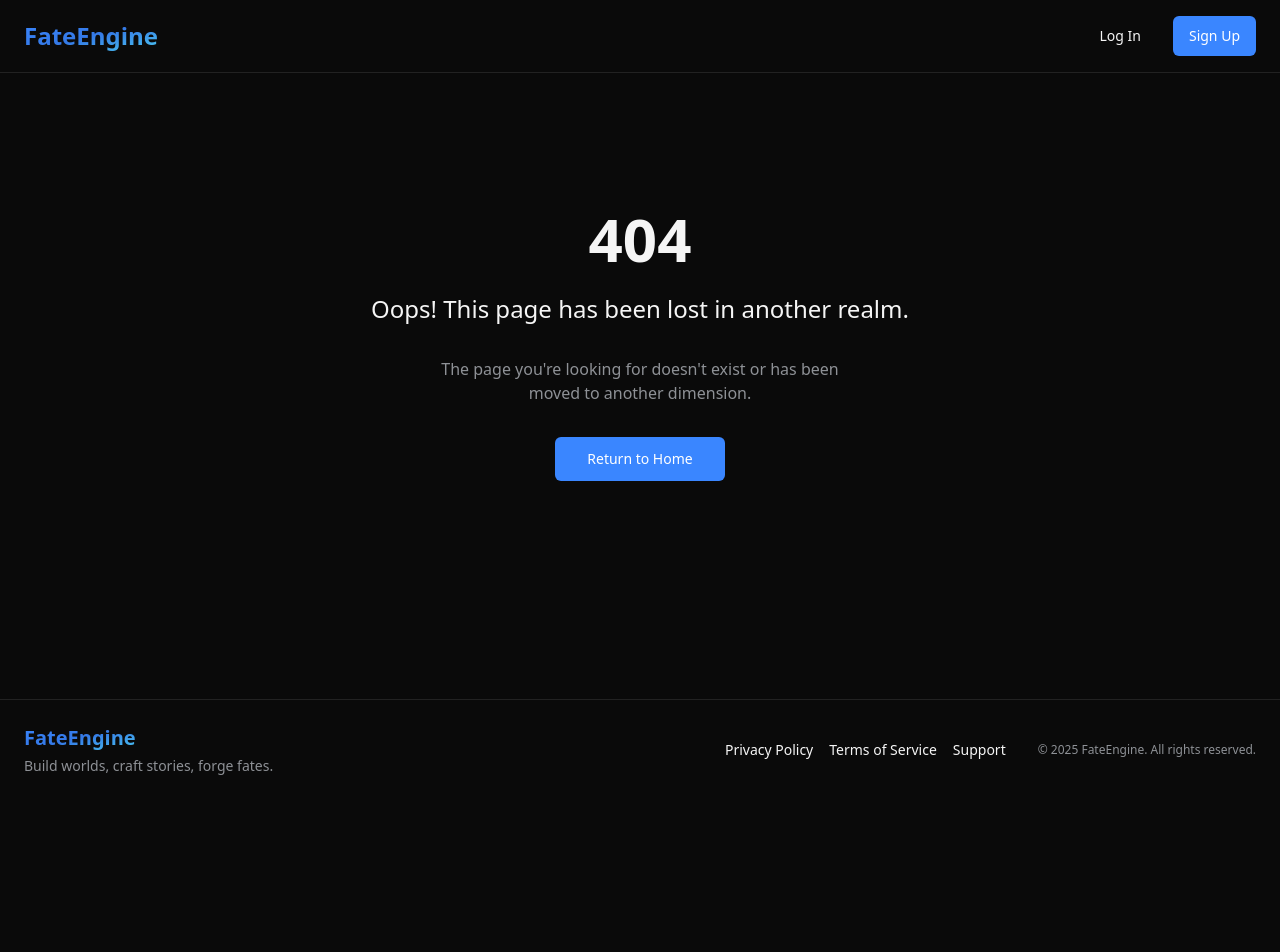
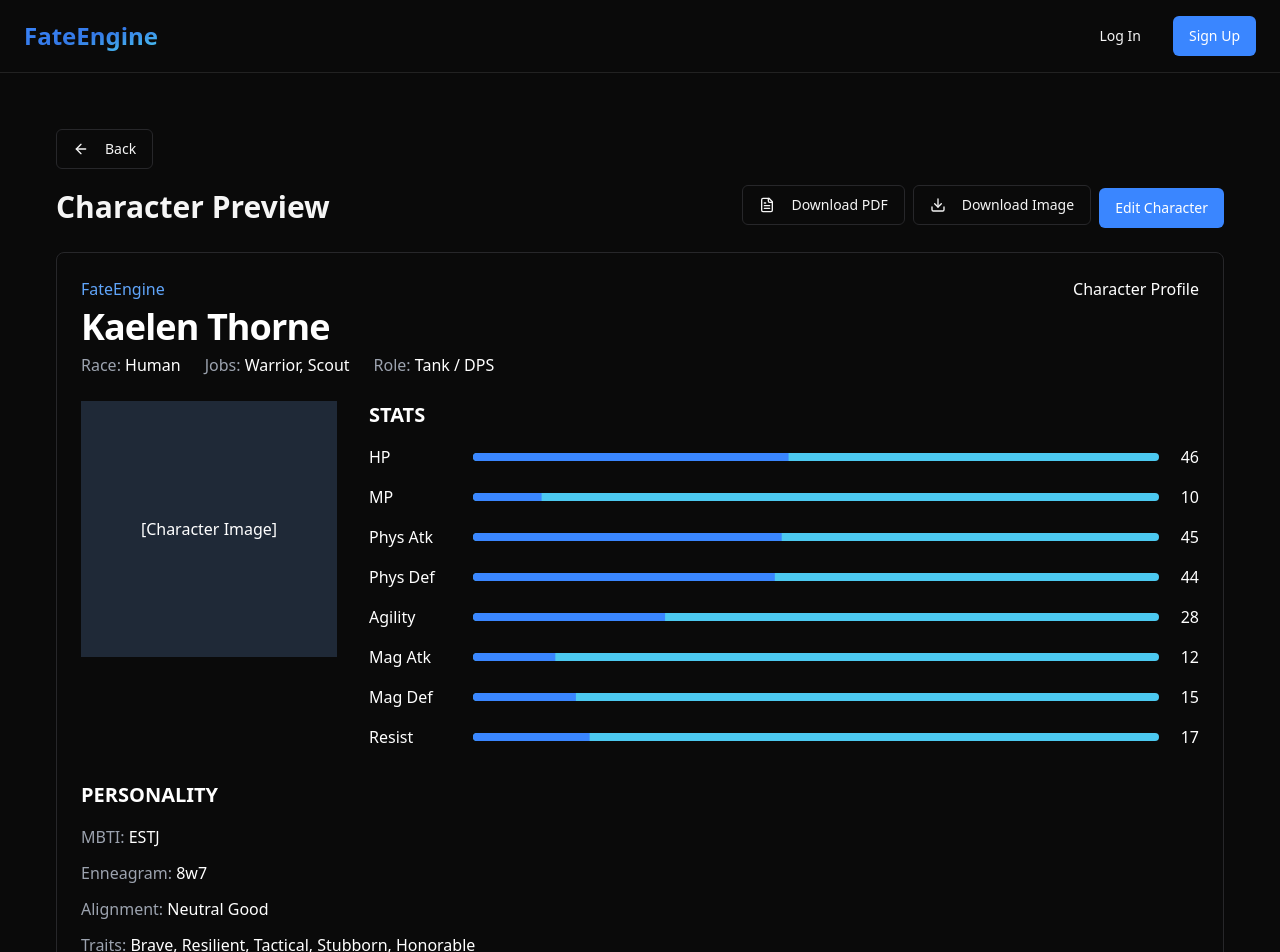
Before and after one commit to edonnie/storyforge-universe-builder, a React (Vite) app: page /worlds/1/characters/1 in a window 1280 px wide. Shown: the top 952 px of the page. Before the commit the page ends 800 px from the top, so only its background shows below. Built offline with nearby package versions, Linux system fonts and the light colour scheme.

Commit message:
feat: Implement character sheet preview and export
Adds a character sheet preview page with PDF and image export functionality.
The preview page displays the character sheet and provides buttons to download
the sheet as a PDF or image.

```diff
--- a/package.json
+++ b/package.json
@@ -45,6 +45,7 @@
     "cmdk": "^1.0.0",
     "date-fns": "^3.6.0",
     "embla-carousel-react": "^8.3.0",
+    "html2canvas": "^1.4.1",
     "html2pdf.js": "^0.10.1",
     "input-otp": "^1.2.4",
     "jspdf": "^3.0.1",
--- a/src/App.tsx
+++ b/src/App.tsx
@@ -10,6 +10,7 @@ import LandingPage from './pages/LandingPage';
 import Dashboard from './pages/Dashboard';
 import WorldDetail from './pages/WorldDetail';
 import CharacterCreation from './pages/CharacterCreation';
+import CharacterPreview from './pages/CharacterPreview';
 import Plans from './pages/Plans';
 import Support from './pages/Support';
 import NotFound from './pages/NotFound';
@@ -27,6 +28,8 @@ const App = () => (
           <Route path="/dashboard" element={<Dashboard />} />
           <Route path="/worlds/:worldId" element={<WorldDetail />} />
           <Route path="/worlds/:worldId/characters/create" element={<CharacterCreation />} />
+          <Route path="/worlds/:worldId/characters/:characterId" element={<CharacterPreview />} />
+          <Route path="/worlds/:worldId/characters/:characterId/edit" element={<CharacterCreation />} />
           <Route path="/plans" element={<Plans />} />
           <Route path="/support" element={<Support />} />
           {/* ADD ALL CUSTOM ROUTES ABOVE THE CATCH-ALL "*" ROUTE */}
--- a/src/pages/CharacterPreview.tsx
+++ b/src/pages/CharacterPreview.tsx
@@ -5,47 +5,10 @@ import Layout from '../components/Layout';
 import { Card, CardContent, CardHeader, CardTitle } from "@/components/ui/card";
 import { Button } from "@/components/ui/button";
 import { ArrowLeft, Download, FileText } from 'lucide-react';
+import { Progress } from "@/components/ui/progress";
 import { exportAsPDF, exportAsImage } from '../utils/exportUtils';
 import { useToast } from "@/hooks/use-toast";
-
-// Define the Character interface with nested fields
-interface Character {
-  id: string;
-  name: string;
-  race: string;
-  jobs: string;
-  role: string;
-  parents: string;
-  personality: {
-    mbti: string;
-    enneagram: string;
-    alignment: string;
-    traits: string;
-  };
-  bio: string;
-  equipment: {
-    weapon: string;
-    armor: string;
-  };
-  style: string;
-  stats: {
-    hp: string;
-    mp: string;
-    physAttack: string;
-    physDefense: string;
-    agility: string;
-    magicAttack: string;
-    magicDefense: string;
-    resist: string;
-  };
-  abilities: {
-    mainAbility: string;
-    signatureSkills: string;
-    passives: string;
-  };
-  notes: string;
-  relationships: string;
-}
+import { Character } from '../components/character/CharacterSheet';
 
 const CharacterPreview = () => {
   const { worldId, characterId } = useParams<{ worldId: string; characterId: string }>();
@@ -62,40 +25,40 @@ const CharacterPreview = () => {
     setTimeout(() => {
       setCharacter({
         id: characterId || 'char_default',
-        name: 'Alaric Stormwind',
-        race: 'Half-Elf',
-        jobs: 'Scout, Hunter',
-        role: 'Ranger',
-        parents: 'Elara (Human), Thranduil (Elf)',
+        name: 'Kaelen Thorne',
+        race: 'Human',
+        jobs: 'Warrior, Scout',
+        role: 'Tank / DPS',
+        parents: 'Eamon Thorne and Lila Thorne',
         personality: {
-          mbti: 'ISTP',
-          enneagram: '5w4',
+          mbti: 'ESTJ',
+          enneagram: '8w7',
           alignment: 'Neutral Good',
-          traits: 'Stoic, Observant, Independent, Resourceful, Cautious',
+          traits: 'Brave, Resilient, Tactical, Stubborn, Honorable',
         },
-        bio: 'Raised in the border forests by his human mother after his elven father disappeared on a dangerous mission. Alaric learned to survive in the wilderness from an early age.',
+        bio: 'Raised in a border village, Kaelen trained from a young age to defend his home. He has fought in numerous skirmishes and seeks to prove his strength through honorable combat.',
         equipment: {
-          weapon: 'Windwhisper Bow (Enchanted Longbow)',
-          armor: 'Forest Warden Leathers',
+          weapon: 'Dual-handed broadsword with intricate runes along the blade',
+          armor: 'Heavy plate armor with reinforced leather padding and a crimson crest',
         },
-        style: 'Prefers earthy tones and practical clothing. His cloak is adorned with feathers from various birds he has encountered.',
+        style: 'Short, messy brown hair; sharp green eyes; practical steel-gray armor with red accents, leather boots, and a tactical cape',
         stats: {
-          hp: '75',
-          mp: '45',
-          physAttack: '68',
-          physDefense: '55',
-          agility: '80',
-          magicAttack: '40',
-          magicDefense: '50',
-          resist: '60',
+          hp: '46',
+          mp: '10',
+          physAttack: '45',
+          physDefense: '44',
+          agility: '28',
+          magicAttack: '12',
+          magicDefense: '15',
+          resist: '17',
         },
         abilities: {
-          mainAbility: 'Nature\'s Sentinel',
-          signatureSkills: 'Precise Shot, Shadow Step, Beast Speech, Trailblazing',
-          passives: 'Keen Senses, Forest Affinity, Elven Grace',
+          mainAbility: 'Banner of Valor',
+          signatureSkills: 'Power Strike, Shield Bash, Rallying Cry',
+          passives: 'Hardiness, Combat Reflexes, Armor Mastery',
         },
-        notes: 'Carries a journal filled with sketches of plants and animals. Has a small scar above his right eyebrow from a childhood accident.',
-        relationships: "Mentored by an old human ranger named Harlon. Rivalry with Thorne Ironheart, a dwarf who blames elves for his clan's misfortune.",
+        notes: '• Known for his leadership on the battlefield\n• Has a rivalry with a rival warrior, Morgan\n• Dreams of uniting the scattered clans of the region',
+        relationships: '• Eamon Thorne — Father, retired blacksmith and veteran fighter\n• Lila Thorne — Mother, healer and village healer\n• Morgan — Rival warrior, often competes in tournaments',
       });
       setLoading(false);
     }, 1000);
@@ -123,24 +86,30 @@ const CharacterPreview = () => {
     }
   };
 
+  // Convert stat value to percentage for Progress component
+  const getStatPercentage = (value: string): number => {
+    const num = parseInt(value, 10);
+    return Math.min(Math.max(num, 0), 100);
+  };
+
   return (
     <Layout>
-      <div className="mb-6">
+      <div className="container mx-auto py-6">
         <Button
           variant="outline"
-          onClick={() => window.location.href = `/worlds/${worldId}`}
+          onClick={() => window.history.back()}
           className="mb-4"
         >
-          <ArrowLeft size={16} className="mr-2" /> Back to World
+          <ArrowLeft size={16} className="mr-2" /> Back
         </Button>
         <div className="flex items-center justify-between">
           <h1 className="text-3xl font-bold">Character Preview</h1>
           <div className="space-x-2">
             <Button variant="outline" onClick={() => handleExport('pdf')}>
-              <FileText size={16} className="mr-2" /> Export as PDF
+              <FileText size={16} className="mr-2" /> Download PDF
             </Button>
             <Button variant="outline" onClick={() => handleExport('image')}>
-              <Download size={16} className="mr-2" /> Export as Image
+              <Download size={16} className="mr-2" /> Download Image
             </Button>
             {worldId && characterId && (
               <Button>
@@ -158,158 +127,139 @@ const CharacterPreview = () => {
           <p>Loading character data...</p>
         </div>
       ) : character ? (
-        <div id="character-sheet-preview">
-          <Card className="bg-card">
+        <div id="character-sheet-preview" className="container mx-auto pb-12">
+          <Card className="bg-[#0a0a0a] text-white mb-8">
             <CardHeader>
-              <CardTitle>{character.name}</CardTitle>
+              <div className="flex justify-between items-center">
+                <div className="text-blue-400">FateEngine</div>
+                <div>Character Profile</div>
+              </div>
+              <CardTitle className="mt-6 text-4xl font-bold">{character.name}</CardTitle>
+              <div className="flex gap-6 mt-2">
+                <div><span className="text-gray-400">Race:</span> {character.race}</div>
+                <div><span className="text-gray-400">Jobs:</span> {character.jobs}</div>
+                <div><span className="text-gray-400">Role:</span> {character.role}</div>
+              </div>
             </CardHeader>
-            <CardContent className="space-y-6">
-              {/* 1. Name, Race, Jobs */}
-              <div className="grid grid-cols-1 sm:grid-cols-3 gap-4">
-                <div>
-                  <p className="text-sm font-medium text-muted-foreground">Name</p>
-                  <p className="mt-1">{character.name}</p>
-                </div>
-                <div>
-                  <p className="text-sm font-medium text-muted-foreground">Race</p>
-                  <p className="mt-1">{character.race}</p>
-                </div>
-                <div>
-                  <p className="text-sm font-medium text-muted-foreground">Jobs</p>
-                  <p className="mt-1">{character.jobs}</p>
-                </div>
+            <CardContent className="space-y-8">
+              <div className="flex gap-8">
+                {/* Character Image */}
+                <div className="w-64 h-64 bg-gray-800 flex items-center justify-center">
+                  [Character Image]
                 </div>
 
-              {/* 2. Role, Parents */}
-              <div className="grid grid-cols-1 sm:grid-cols-2 gap-4">
-                <div>
-                  <p className="text-sm font-medium text-muted-foreground">Role</p>
-                  <p className="mt-1">{character.role}</p>
+                {/* Stats */}
+                <div className="flex-1">
+                  <h2 className="text-xl font-bold mb-4">STATS</h2>
+                  <div className="space-y-4">
+                    <div className="flex items-center gap-2">
+                      <span className="w-24">HP</span>
+                      <Progress value={getStatPercentage(character.stats.hp)} className="flex-1 h-2" />
+                      <span className="w-8 text-right">{character.stats.hp}</span>
                     </div>
-                <div>
-                  <p className="text-sm font-medium text-muted-foreground">Parents</p>
-                  <p className="mt-1">{character.parents}</p>
+                    <div className="flex items-center gap-2">
+                      <span className="w-24">MP</span>
+                      <Progress value={getStatPercentage(character.stats.mp)} className="flex-1 h-2" />
+                      <span className="w-8 text-right">{character.stats.mp}</span>
                     </div>
+                    <div className="flex items-center gap-2">
+                      <span className="w-24">Phys Atk</span>
+                      <Progress value={getStatPercentage(character.stats.physAttack)} className="flex-1 h-2" />
+                      <span className="w-8 text-right">{character.stats.physAttack}</span>
                     </div>
-
-              {/* 3. Personality Block */}
-              <div className="bg-muted/10 p-4 rounded-md">
-                <h3 className="text-md font-semibold mb-3">Personality</h3>
-                <div className="grid grid-cols-1 sm:grid-cols-3 gap-4 mb-3">
-                  <div>
-                    <p className="text-sm font-medium text-muted-foreground">MBTI</p>
-                    <p className="mt-1">{character.personality.mbti}</p>
+                    <div className="flex items-center gap-2">
+                      <span className="w-24">Phys Def</span>
+                      <Progress value={getStatPercentage(character.stats.physDefense)} className="flex-1 h-2" />
+                      <span className="w-8 text-right">{character.stats.physDefense}</span>
                     </div>
-                  <div>
-                    <p className="text-sm font-medium text-muted-foreground">Enneagram</p>
-                    <p className="mt-1">{character.personality.enneagram}</p>
+                    <div className="flex items-center gap-2">
+                      <span className="w-24">Agility</span>
+                      <Progress value={getStatPercentage(character.stats.agility)} className="flex-1 h-2" />
+                      <span className="w-8 text-right">{character.stats.agility}</span>
                     </div>
-                  <div>
-                    <p className="text-sm font-medium text-muted-foreground">Alignment</p>
-                    <p className="mt-1">{character.personality.alignment}</p>
+                    <div className="flex items-center gap-2">
+                      <span className="w-24">Mag Atk</span>
+                      <Progress value={getStatPercentage(character.stats.magicAttack)} className="flex-1 h-2" />
+                      <span className="w-8 text-right">{character.stats.magicAttack}</span>
                     </div>
+                    <div className="flex items-center gap-2">
+                      <span className="w-24">Mag Def</span>
+                      <Progress value={getStatPercentage(character.stats.magicDefense)} className="flex-1 h-2" />
+                      <span className="w-8 text-right">{character.stats.magicDefense}</span>
                     </div>
-                <div>
-                  <p className="text-sm font-medium text-muted-foreground">Traits</p>
-                  <p className="mt-1">{character.personality.traits}</p>
+                    <div className="flex items-center gap-2">
+                      <span className="w-24">Resist</span>
+                      <Progress value={getStatPercentage(character.stats.resist)} className="flex-1 h-2" />
+                      <span className="w-8 text-right">{character.stats.resist}</span>
                     </div>
-              </div>
-
-              {/* 4. Bio */}
-              <div>
-                <p className="text-sm font-medium text-muted-foreground">Biography</p>
-                <p className="mt-1 whitespace-pre-line">{character.bio}</p>
-              </div>
-
-              {/* 5. Equipment */}
-              <div className="bg-muted/10 p-4 rounded-md">
-                <h3 className="text-md font-semibold mb-3">Equipment</h3>
-                <div className="grid grid-cols-1 sm:grid-cols-2 gap-4">
-                  <div>
-                    <p className="text-sm font-medium text-muted-foreground">Weapon</p>
-                    <p className="mt-1">{character.equipment.weapon}</p>
-                  </div>
-                  <div>
-                    <p className="text-sm font-medium text-muted-foreground">Armor</p>
-                    <p className="mt-1">{character.equipment.armor}</p>
                   </div>
                 </div>
               </div>
 
-              {/* 6. Style */}
+              {/* Personality */}
               <div>
-                <p className="text-sm font-medium text-muted-foreground">Style</p>
-                <p className="mt-1 whitespace-pre-line">{character.style}</p>
+                <h2 className="text-xl font-bold mb-4">PERSONALITY</h2>
+                <div className="space-y-3">
+                  <div><span className="text-gray-400">MBTI:</span> {character.personality.mbti}</div>
+                  <div><span className="text-gray-400">Enneagram:</span> {character.personality.enneagram}</div>
+                  <div><span className="text-gray-400">Alignment:</span> {character.personality.alignment}</div>
+                  <div><span className="text-gray-400">Traits:</span> {character.personality.traits}</div>
+                </div>
               </div>
 
-              {/* 7. Stats */}
-              <div className="bg-muted/10 p-4 rounded-md">
-                <h3 className="text-md font-semibold mb-3">Stats</h3>
-                <div className="grid grid-cols-2 md:grid-cols-4 gap-4">
+              {/* Biography */}
               <div>
-                    <p className="text-sm font-medium text-muted-foreground">HP</p>
-                    <p className="mt-1">{character.stats.hp}</p>
+                <h2 className="text-xl font-bold mb-4">BIOGRAPHY</h2>
+                <div className="space-y-3">
+                  <div><span className="text-gray-400">Parents:</span> {character.parents}</div>
+                  <div className="whitespace-pre-line">{character.bio}</div>
+                </div>
+              </div>
+
+              {/* Abilities */}
+              <div>
+                <h2 className="text-xl font-bold mb-4">ABILITIES</h2>
+                <div className="space-y-3">
+                  <div><span className="text-gray-400">Main Ability:</span> {character.abilities.mainAbility}</div>
+                  <div>
+                    <div className="text-gray-400 mb-1">Signature Skills:</div>
+                    <div className="whitespace-pre-line ml-4">
+                      {character.abilities.signatureSkills.split(',').map((skill, i) => (
+                        <div key={i}>• {skill.trim()}</div>
+                      ))}
+                    </div>
                   </div>
                   <div>
-                    <p className="text-sm font-medium text-muted-foreground">MP</p>
-                    <p className="mt-1">{character.stats.mp}</p>
+                    <div className="text-gray-400 mb-1">Passives:</div>
+                    <div className="whitespace-pre-line ml-4">
+                      {character.abilities.passives.split(',').map((passive, i) => (
+                        <div key={i}>• {passive.trim()}</div>
+                      ))}
                     </div>
-                  <div>
-                    <p className="text-sm font-medium text-muted-foreground">Phys Attack</p>
-                    <p className="mt-1">{character.stats.physAttack}</p>
-                  </div>
-                  <div>
-                    <p className="text-sm font-medium text-muted-foreground">Phys Defense</p>
-                    <p className="mt-1">{character.stats.physDefense}</p>
-                  </div>
-                  <div>
-                    <p className="text-sm font-medium text-muted-foreground">Agility</p>
-                    <p className="mt-1">{character.stats.agility}</p>
-                  </div>
-                  <div>
-                    <p className="text-sm font-medium text-muted-foreground">Magic Attack</p>
-                    <p className="mt-1">{character.stats.magicAttack}</p>
-                  </div>
-                  <div>
-                    <p className="text-sm font-medium text-muted-foreground">Magic Defense</p>
-                    <p className="mt-1">{character.stats.magicDefense}</p>
-                  </div>
-                  <div>
-                    <p className="text-sm font-medium text-muted-foreground">Resist</p>
-                    <p className="mt-1">{character.stats.resist}</p>
                   </div>
                 </div>
               </div>
 
-              {/* 8. Abilities */}
-              <div className="bg-muted/10 p-4 rounded-md">
-                <h3 className="text-md font-semibold mb-3">Abilities</h3>
-                <div className="space-y-4">
+              {/* Equipment & Style */}
               <div>
-                    <p className="text-sm font-medium text-muted-foreground">Main Ability</p>
-                    <p className="mt-1">{character.abilities.mainAbility}</p>
-                  </div>
-                  <div>
-                    <p className="text-sm font-medium text-muted-foreground">Signature Skills</p>
-                    <p className="mt-1 whitespace-pre-line">{character.abilities.signatureSkills}</p>
-                  </div>
-                  <div>
-                    <p className="text-sm font-medium text-muted-foreground">Passives</p>
-                    <p className="mt-1 whitespace-pre-line">{character.abilities.passives}</p>
-                  </div>
+                <h2 className="text-xl font-bold mb-4">EQUIPMENT & STYLE</h2>
+                <div className="space-y-3">
+                  <div><span className="text-gray-400">Weapon:</span> {character.equipment.weapon}</div>
+                  <div><span className="text-gray-400">Armor:</span> {character.equipment.armor}</div>
+                  <div><span className="text-gray-400">Style:</span> {character.style}</div>
                 </div>
               </div>
 
-              {/* 9. Notes */}
+              {/* Notes */}
               <div>
-                <p className="text-sm font-medium text-muted-foreground">Notes</p>
-                <p className="mt-1 whitespace-pre-line">{character.notes}</p>
+                <h2 className="text-xl font-bold mb-4">NOTES</h2>
+                <div className="whitespace-pre-line">{character.notes}</div>
               </div>
 
-              {/* 10. Relationships */}
+              {/* Relationships */}
               <div>
-                <p className="text-sm font-medium text-muted-foreground">Relationships</p>
-                <p className="mt-1 whitespace-pre-line">{character.relationships}</p>
+                <h2 className="text-xl font-bold mb-4">RELATIONSHIPS</h2>
+                <div className="whitespace-pre-line">{character.relationships}</div>
               </div>
             </CardContent>
           </Card>
```
Also changed, not shown: src/components/character/CharacterSheet.tsx (+16 -2 lines), 1 other file (tests, documents, lock files or other folders). Lines whose indentation alone changed are shown as unchanged.
